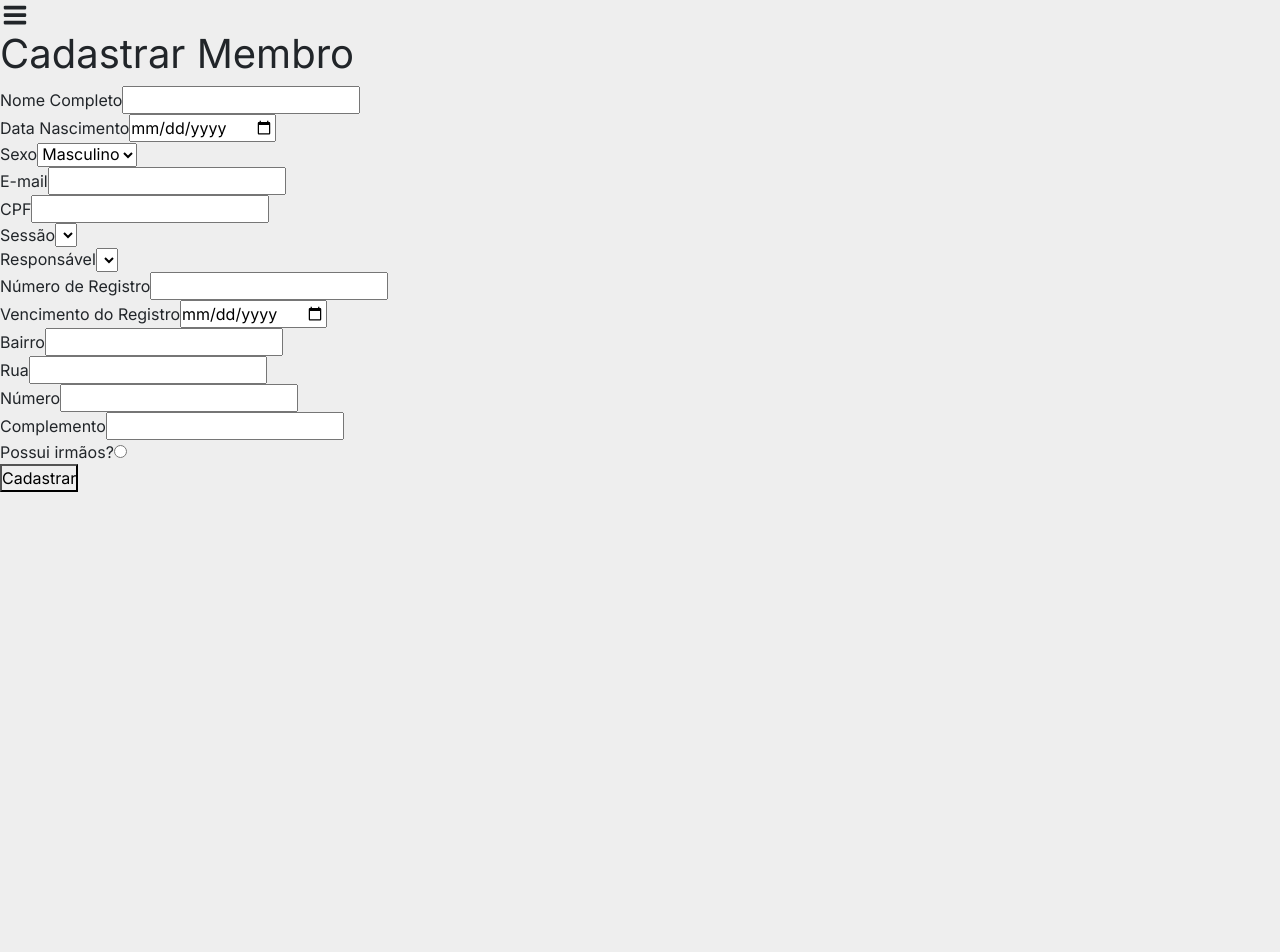
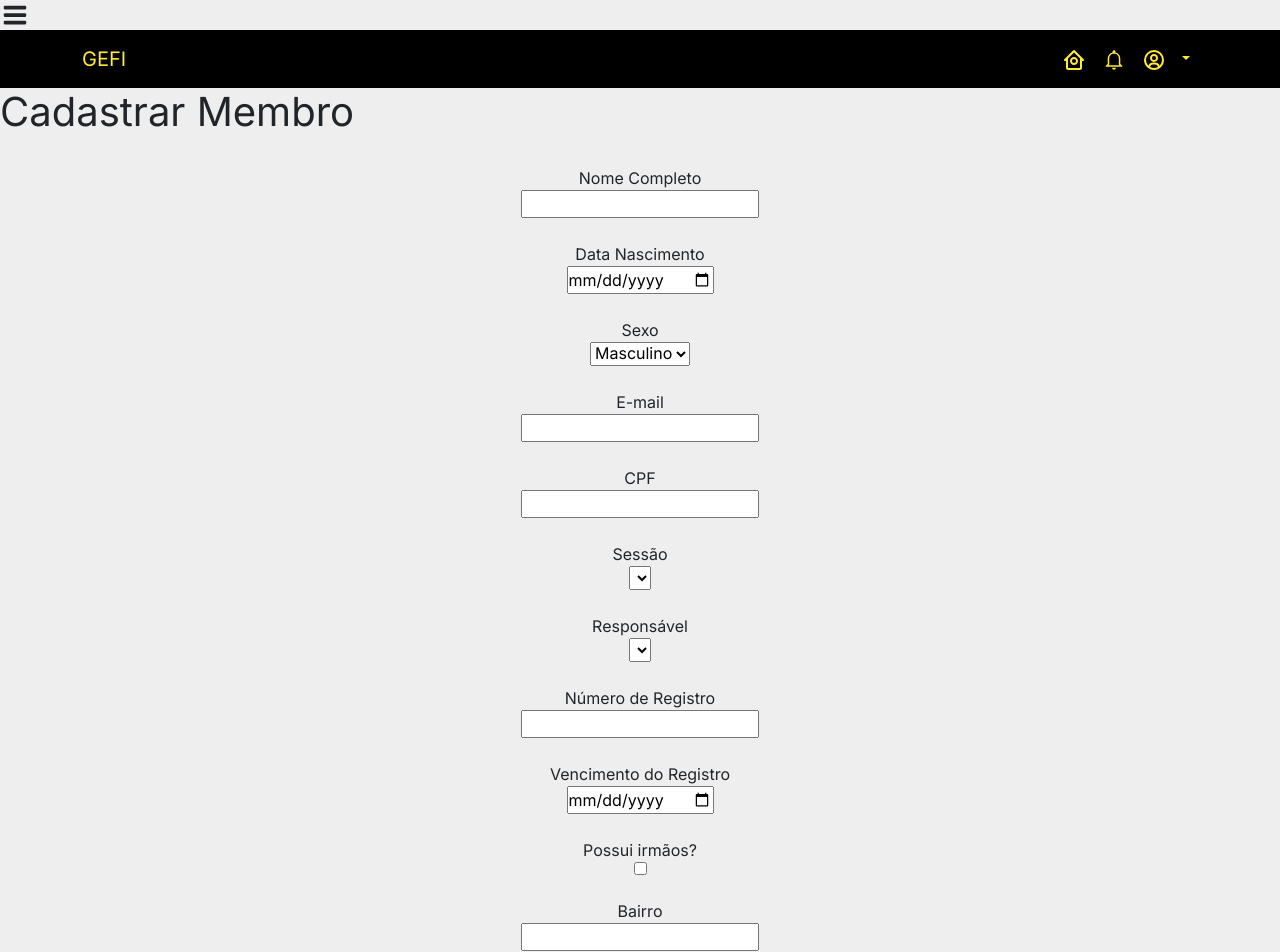
Before and after one commit to cadu-LF/gefi-react, a React (Create React App) app: page /cadastrar-membro in a window 1280 px wide. Shown: the top 952 px of the page. Before the commit the page ends 800 px from the top, so only its background shows below. Built offline with nearby package versions, Linux system fonts and the light colour scheme.

Commit message:
Alterações para iniciar a integração dos formulários de cadastro com o backend

```diff
--- a/src/App.tsx
+++ b/src/App.tsx
@@ -1,6 +1,6 @@
 import React from 'react';
 import { BrowserRouter } from 'react-router-dom';
-import {Sidebar} from './components/Sidebar/Sidebar'
+import { Topbar } from './components/Topbar/Topbar';
 import { Routes } from './routes';
 import { GlobalStyle } from './styles/global';
 
@@ -8,7 +8,7 @@ function App() {
   return (
     <>
       <BrowserRouter>
-        <Sidebar />
+        <Topbar />
         <Routes />
       </BrowserRouter>
       <GlobalStyle />
--- a/src/components/Sidebar/Sidebar.tsx
+++ b/src/components/Sidebar/Sidebar.tsx
@@ -86,6 +86,12 @@ export const Sidebar = () => {
                 <Link to='/cadastrar-produto'>
                   <BsBagPlus />
                   <span>Cadastrar Produto</span>
+                </Link>
+              </MenuItem>
+              <MenuItem>
+                <Link to='/cadastrar-tipo-produto'>
+                  <BsBagPlus />
+                  <span>Cadastrar Tipo de Produto</span>
                 </Link>
               </MenuItem>
               <MenuItem>
--- /dev/null
+++ b/src/components/Topbar/Topbar.tsx
@@ -0,0 +1,54 @@
+import React from 'react';
+
+import { DropFull, NavBarArea } from '../../styles';
+
+import Navbar from "react-bootstrap/Navbar";
+import { Container, Nav, NavDropdown } from "react-bootstrap";
+
+// icons
+import { BiHomeCircle, BiUserCircle } from "react-icons/bi";
+import { IoMdNotificationsOutline } from "react-icons/io";
+import { AiOutlineUserSwitch } from "react-icons/ai";
+import { ImExit } from "react-icons/im";
+import { Sidebar } from '../Sidebar/Sidebar';
+
+export const Topbar: React.FC = () => {
+  return (
+    <NavBarArea>
+      <Sidebar />
+      <Navbar bg="dark" expand="lg">
+        <Container>
+          <Navbar.Brand href="#home" className="inicio">
+            GEFI
+          </Navbar.Brand>
+          <Navbar.Toggle aria-controls="basic-navbar-nav" />
+          <Navbar.Collapse id="basic-navbar-nav">
+            <Nav className="me-auto">
+              <Nav.Link href="#home" className="inicio">
+                <BiHomeCircle size={24} />
+              </Nav.Link>
+              <Nav.Link href="#link" className="inicio">
+                <IoMdNotificationsOutline size={24} />
+              </Nav.Link>
+              <Nav.Link href="#link" className="inicio">
+                <BiUserCircle size={24} />
+              </Nav.Link>
+              <DropFull className="drop dropBack">
+                <NavDropdown title="" id="basic-nav-dropdown">
+                  <NavDropdown.Item href="#action/3.2">
+                    <ImExit />
+                    Sair
+                  </NavDropdown.Item>
+                  <NavDropdown.Item href="#action/3.3">
+                    <AiOutlineUserSwitch />
+                    Trocar Usuário
+                  </NavDropdown.Item>
+                </NavDropdown>
+              </DropFull>
+            </Nav>
+          </Navbar.Collapse>
+        </Container>
+      </Navbar>
+    </NavBarArea>
+  )
+}
--- a/src/pages/CadastrarCompra.tsx
+++ b/src/pages/CadastrarCompra.tsx
@@ -1,4 +1,5 @@
 import React, { useState } from 'react';
+import { Form } from '../styles';
 
 export const CadastrarCompra: React.FC = () => {
   const [membros, setMembros] = useState([{id: 1, nome: 'Tim'}]);
@@ -7,7 +8,7 @@ export const CadastrarCompra: React.FC = () => {
   return(
     <>
       <h1>Cadastrar Compra</h1>
-      <form>
+      <Form>
         <label>Membro Comprador</label>
         <select placeholder="Selecione um membro">
           {
@@ -27,7 +28,7 @@ export const CadastrarCompra: React.FC = () => {
         <label>Quantidade</label>
         <input type="range" min='1' max='15'/>
         <button type="submit">Registrar Compra</button>
-      </form>
+      </Form>
     </>
   )
 }
--- a/src/pages/CadastrarMembro.tsx
+++ b/src/pages/CadastrarMembro.tsx
@@ -1,30 +1,71 @@
 import React, { useState } from 'react';
+import { Form } from '../styles';
 
 export const CadastrarMembro: React.FC = () => {
+  interface IMember {
+    id?: number;
+    nome: string;
+    idade: Date;
+    sexo: string;
+    email: string;
+    idSessao: number;
+    idResponsavel: number;
+    registro: number;
+    vencimento: Date;
+  }
+
+  interface IEndereco {
+    id?: number;
+    numero: number;
+    rua: string;
+    bairro: string;
+    complemento: string;
+  }
+
   const [hasBrother, setHasBrother] = useState(false);
   const [sessoes, setSessoes] = useState([{id: 1, descricao: 'ahoy'}]);
   const [responsaveis, setResponsaveis] = useState([{id: 1, nome: 'captain'}]);
+  const [membro, setMembro] = useState<IMember>({} as IMember);
+  const [endereco, setEndereco] = useState<IEndereco>({} as IEndereco);
+
+  const handleChangeMembro = (e: React.ChangeEvent<HTMLInputElement | HTMLSelectElement>) => {
+    const aux =  Object.assign(membro, {
+      [e.target.name]: e.target.value,
+    });
+    console.log(membro);
+  }
+
+  const handleChangeEndereco = (e: React.ChangeEvent<HTMLInputElement>) => {
+    const aux =  Object.assign(endereco, {
+      [e.target.name]: e.target.value,
+    });
+    console.log(endereco);
+  }
+
+  const handleHasBrother = () => {
+    setHasBrother(!hasBrother);
+  }
 
   return(
     <>
       <h1>Cadastrar Membro</h1>
-      <form>
+      <Form>
         <label>Nome Completo</label>
-        <input type="text" /><br/>
+        <input type="text" name="nome" onChange={handleChangeMembro}/><br/>
         <label>Data Nascimento</label>
-        <input type="date" /><br/>
+        <input type="date" name="idade" onChange={handleChangeMembro}/><br/>
         <label>Sexo</label>
-        <select>
+        <select placeholder="Selecione o sexo..." name="sexo" onChange={handleChangeMembro}>
           <option value="masculino">Masculino</option>
           <option value="feminino">Feminino</option>
           <option value="outro">Outro</option>
         </select><br/>
         <label>E-mail</label>
-        <input type="email" /><br/>
+        <input type="email" name="email" onChange={handleChangeMembro}/><br/>
         <label>CPF</label>
-        <input type="text" /><br/>
+        <input type="text" name="cpf" onChange={handleChangeMembro}/><br/>
         <label>Sessão</label>
-        <select placeholder="Selecione a sessão...">
+        <select placeholder="Selecione a sessão..." name="idSessao" onChange={handleChangeMembro}>
           {
             sessoes.map( (sessao) => {
               <option value={sessao.id}>{sessao.descricao}</option>
@@ -32,7 +73,7 @@ export const CadastrarMembro: React.FC = () => {
           }
         </select><br/>
         <label>Responsável</label>
-        <select placeholder="Selecione o responsável...">
+        <select placeholder="Selecione o responsável..." name="idResponsavel" onChange={handleChangeMembro}>
           {
             responsaveis.map( (responsavel) => {
               <option value={responsavel.id}>{responsavel.nome}</option>
@@ -40,27 +81,27 @@ export const CadastrarMembro: React.FC = () => {
           }
         </select><br/>
         <label>Número de Registro</label>
-        <input type="number" /><br/>
+        <input type="number" name="registro" onChange={handleChangeMembro}/><br/>
         <label>Vencimento do Registro</label>
-        <input type="date" /><br/>
-        <label>Bairro</label>
-        <input type="text" /><br/>
-        <label>Rua</label>
-        <input type="text" /><br/>
-        <label>Número</label>
-        <input type="number" /><br/>
-        <label>Complemento</label>
-        <input type="text" /><br/>
+        <input type="date" name="vencimento" onChange={handleChangeMembro}/><br/>
         <label>Possui irmãos?</label>
-        <input type="radio" /><br/>
+        <input type="checkbox" onChange={handleHasBrother}/><br/>
         {hasBrother && (
           <>
             <label>Número de irmãos</label>
-            <input type="range" min="0" max="10"/><br/>
+            <input id="irmaos" type="number" min="1" max="10"/><br/>
           </>
         )}
+        <label>Bairro</label>
+        <input type="text" name="bairro" onChange={handleChangeEndereco}/><br/>
+        <label>Rua</label>
+        <input type="text" id="rua" onChange={handleChangeEndereco}/><br/>
+        <label>Número</label>
+        <input type="number" id="numero" onChange={handleChangeEndereco}/><br/>
+        <label>Complemento</label>
+        <input type="text" id="complemento" onChange={handleChangeEndereco}/><br/>
         <button type="submit">Cadastrar</button>
-      </form>
+      </Form>
     </>
   )
 }
--- a/src/pages/CadastrarProduto.tsx
+++ b/src/pages/CadastrarProduto.tsx
@@ -1,4 +1,5 @@
 import React, { useState } from 'react';
+import { Form } from '../styles';
 
 export const CadastrarProduto: React.FC = () => {
   const [tipos, setTipos] = useState([{id: 1, descricao: 'caixa'}]);
@@ -6,7 +7,7 @@ export const CadastrarProduto: React.FC = () => {
   return(
     <>
       <h1>Cadastrar Produto</h1>
-      <form>
+      <Form>
         <label>Produto</label>
         <input type="text" /><br />
         <label>Valor Unitário</label>
@@ -20,7 +21,7 @@ export const CadastrarProduto: React.FC = () => {
           }
         </select>
         <button type='submit'>Cadastrar</button>
-      </form>
+      </Form>
     </>
   )
 }
--- a/src/pages/CadastrarResponsavel.tsx
+++ b/src/pages/CadastrarResponsavel.tsx
@@ -1,10 +1,11 @@
 import React from 'react';
+import { Form } from '../styles';
 
 export const CadastrarResponsavel: React.FC = () => {
   return(
     <>
       <h1>Cadastrar Responsável</h1>
-      <form>
+      <Form>
         <label>Nome do Responsável</label>
         <input type="text" />
         <label>Data de Nascimento</label>
@@ -22,7 +23,7 @@ export const CadastrarResponsavel: React.FC = () => {
         <label>É voluntário?</label>
         <input type="radio" />
         <button type="submit">Cadastrar</button>
-      </form>
+      </Form>
     </>
   )
 }
--- /dev/null
+++ b/src/pages/CadastrarTipoProduto.tsx
@@ -0,0 +1,15 @@
+import React from 'react';
+import { Form } from '../styles';
+
+export const CadastrarTipoProduto: React.FC = () => {
+  return(
+    <>
+      <h1> Cadastrar Tipo de Produto </h1>
+      <Form>
+        <label>Nome do Tipo de Produto</label>
+        <input type="text" name="dsTipo" />
+        <button type="submit">Cadastrar</button>
+      </Form>
+    </>
+  )
+}
--- a/src/pages/Test.tsx
+++ b/src/pages/Test.tsx
@@ -14,7 +14,7 @@ import ModalDialog from 'react-bootstrap/ModalDialog';  */
 export const Test: React.FC = () => {
   return (
     <>
-      <NavBarArea>
+      {/* <NavBarArea>
         <Navbar bg="dark" expand="lg">
           <Container>
             <Navbar.Brand href="#home" className="inicio">
@@ -48,7 +48,7 @@ export const Test: React.FC = () => {
             </Navbar.Collapse>
           </Container>
         </Navbar>
-      </NavBarArea>
+      </NavBarArea> */}
 
       <h1>Página para testes dos componentes</h1>
       <Button>Entrar</Button>
--- a/src/routes/index.tsx
+++ b/src/routes/index.tsx
@@ -6,6 +6,7 @@ import { CadastrarCompra } from '../pages/CadastrarCompra';
 import { CadastrarMembro } from '../pages/CadastrarMembro';
 import { CadastrarProduto } from '../pages/CadastrarProduto';
 import { CadastrarResponsavel } from '../pages/CadastrarResponsavel';
+import { CadastrarTipoProduto } from '../pages/CadastrarTipoProduto';
 import { Nova } from '../pages/Nova';
 import { Test } from '../pages/Test';
 import { Visualizar } from '../pages/Visualizar';
@@ -29,6 +30,7 @@ export const Routes: React.FC = () => {
         <Route component={VisualizarCadastro} path='/visualizar-cadastro' exact />
         <Route component={VisualizarRegistro} path='/visualizar-registro' exact />
         <Route component={CadastrarResponsavel} path='/cadastrar-responsavel' exact />
+        <Route component={CadastrarTipoProduto} path='/cadastrar-tipo-produto' exact />
         <Route component={VisualizarMensalidades} path='/visualizar-mensalidades' exact />
       </Switch>
     </>
```
Also changed, not shown: 1 other file (tests, documents, lock files or other folders).
